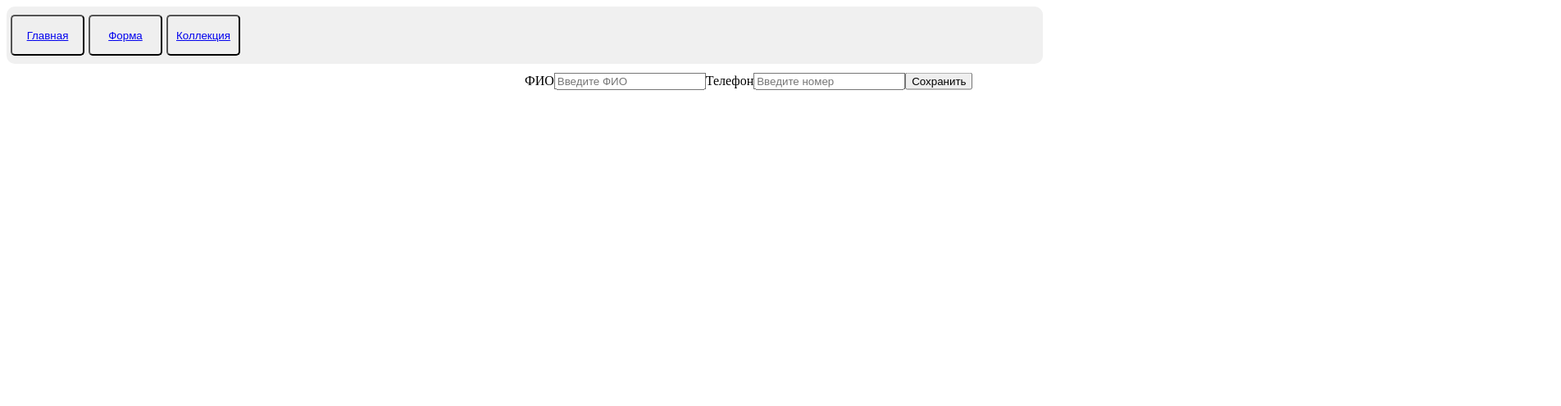
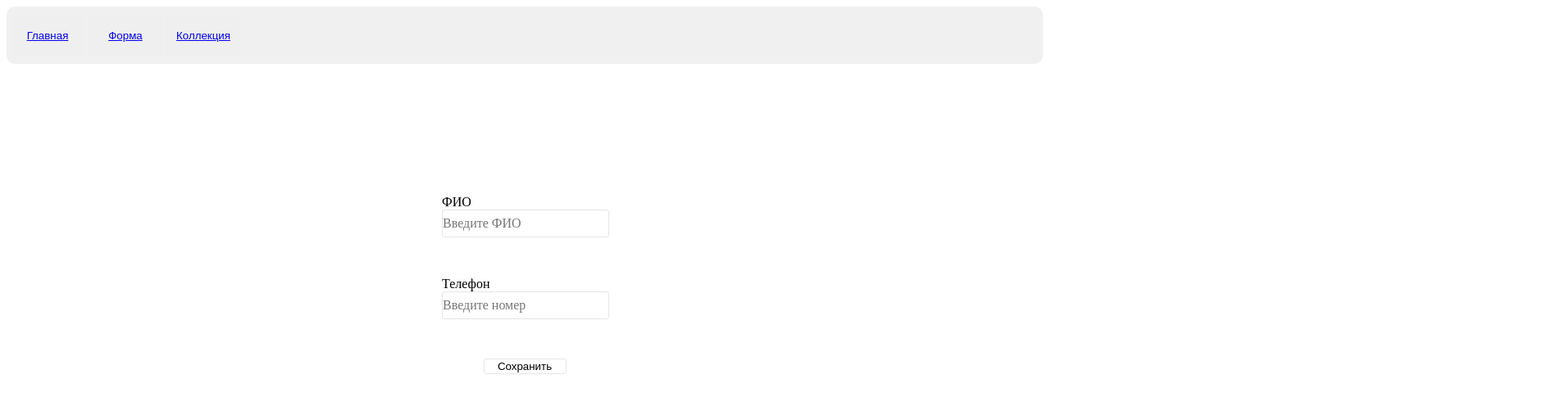
Before and after one commit to gknano/forGeogracom, a React (Create React App) app: page /formpage in a window 1280 px wide. Shown: the top 496 px of the page at 82% size, 1904 px wide, since content can reach past the window. Built offline with nearby package versions, Linux system fonts and the light colour scheme; the HTML template or start-up script is replaced by a standard one.

Commit message:
changed main pages

```diff
--- a/src/Components/Header.js
+++ b/src/Components/Header.js
@@ -1,31 +1,42 @@
 import React from 'react';
-import {Link} from 'react-router-dom';
+import { Link } from 'react-router-dom';
 import styled from '@emotion/styled';
 
 const HeaderStyle = styled.div`
   height: 70px;
-  background: #F0F0F0;
+  background: #f0f0f0;
   border-radius: 10px;
 `;
 
 const Button = styled.button`
   height: 50px;
   width: 90px;
-  border-radius: 5px;
+  border: 0;
   margin-left: 5px;
   margin-top: 10px;
+  &:hover {
+    background-color: #cfcbcb;
+    border: 1px solid rgb(198, 198, 198);
+    box-shadow: 0 1px 2px rgba(0, 0, 0, 0.1);
+  }
 `;
+// для удобства создаем массив статических значений
+const headerArr = [
+  { to: '/', text: 'Главная' },
+  { to: '/formpage', text: 'Форма' },
+  { to: '/collectionpage', text: 'Коллекция' },
+];
 
 const Header = () => {
-  return(
+  return (
     <HeaderStyle>
-      <div>
-        <Button><Link to='/'>Главная</Link></Button>
-        <Button><Link to='/formpage'>Форма</Link></Button>
-        <Button><Link to='/collectionpage'>Коллекция</Link></Button>
-      </div>
+      {headerArr.map(({ to, text }, i) => (
+        <Button key={`header-button${i}`}>
+          <Link to={to}>{text}</Link>
+        </Button>
+      ))}
     </HeaderStyle>
-  )
-}
+  );
+};
 
 export default Header;
--- a/src/Components/Pages/FormPage.js
+++ b/src/Components/Pages/FormPage.js
@@ -1,73 +1,98 @@
-import React from 'react';
+import React, { useState, useEffect } from 'react';
 import styled from '@emotion/styled';
 import toCamelCase from '../../utils/toCamelCase';
 import toPhoneNumber from '../../utils/toPhoneNumber';
+import { PageContainer } from '../PageContainer';
+import { CustomInput } from '../CustomInput';
+import { CustomButton } from '../CustomButton';
+import { setUserInfo, getUserInfo } from '../../utils/selectors';
 
 const FormPageStyle = styled.form`
-    transform: translate(50%,50%);
-    position: absolute
-    top:40%;
-    left: 30%;
+  display: flex;
+  flex-direction: column;
+  row-gap: 3rem;
+  align-items: center;
 `;
 
+const FormPage = () => {
+  // создаем переменные для считывания ФИО и телефона
+  const [state, setState] = useState({
+    userName: '',
+    phoneNumber: '',
+  });
+  // создаем переменную для чтения и изменения массива с пользователями
+  const [userInfo, _setUserInfo] = useState([]);
 
-function FormPage() {
+  // записываем данные из localStorage в локлаьный массив при первом рендере
+  useEffect(() => {
+    let info = getUserInfo();
+    if (info && info.length) _setUserInfo(info);
+  }, []);
 
-    const [state, setState] = React.useState({
-      nameUser: "",
-      phoneNumber: "",
-    })
-
-    function handleChange(evt) {
-        const value = evt.target.value;
+  // слушаем событие onChange и перезаписываем соответствующую переменную
+  const handleChange = (e) => {
+    const { value, name } = e.target;
     setState({
       ...state,
-          [evt.target.name]: value
+      [name]: value,
     });
-    }
+  };
 
-    const setUserInfoToLocalStorage = (props)=> {
   const { userName, phoneNumber } = state;
-        let keyName = 'user_' + localStorage.length;
+
+  const onSubmitHandler = (e) => {
+    // останавливаем дефолтное событие
+    e.preventDefault();
+
+    // преобразовываем ФИО и телефон по заданной маске
     let modifyUserName = toCamelCase(userName);
     let modifyPhoneNumber = toPhoneNumber(phoneNumber);
 
-        localStorage.setItem(
-            keyName,
-            JSON.stringify({
-                modifyUserName,
-                modifyPhoneNumber,
-            })
-        );
+    // нет смысла записывать данные, если обе переменные будут пустые
+    if (modifyUserName || modifyPhoneNumber) {
+      userInfo.push({
+        userName: modifyUserName,
+        phoneNumber: modifyPhoneNumber,
+      });
+      // записываем данные в localStorage
+      setUserInfo(JSON.stringify(userInfo));
+    }
+  };
 
-    }
+  // для удобства записываем статические данные в массив, чтобы потом использовать map
+  let inputArr = [
+    {
+      labelText: 'ФИО',
+      name: 'userName',
+      placeholder: 'Введите ФИО',
+      value: userName,
+    },
+    {
+      labelText: 'Телефон',
+      name: 'phoneNumber',
+      placeholder: 'Введите номер',
+      value: phoneNumber,
+    },
+  ];
   return (
+    // оборачиваем страницу в дефолтный контейнер
+    <PageContainer>
       <FormPageStyle>
-        <label>
-          ФИО
-          <input
+        {inputArr.map((props, i) => (
+          <CustomInput
+            key={`${props.name + i}`}
             type="text"
-            name="userName"
-            placeholder="Введите ФИО"
-            value={state.userName}
+            {...props}
             onChange={handleChange}
           />
-        </label>
-        <label>
-          Телефон
-          <input
-            type="text"
-            name="phoneNumber"
-            placeholder="Введите номер"
-            value={state.phoneNumber}
-            onChange={handleChange}
-          />
-        </label>
-        <label>
-        <button type="submit" onClick={setUserInfoToLocalStorage}>Сохранить</button>
-        </label>
+        ))}
+
+        <CustomButton type="submit" onClick={onSubmitHandler}>
+          {'Сохранить'}
+        </CustomButton>
       </FormPageStyle>
+    </PageContainer>
   );
-}
+};
 
 export default FormPage;
--- a/src/Components/Pages/MainPage.js
+++ b/src/Components/Pages/MainPage.js
@@ -1,18 +1,21 @@
 import React from 'react';
 import styled from '@emotion/styled';
+import { PageContainer } from '../PageContainer';
 
 const MainPageStyle = styled.h1`
-    transform: translate(50%,50%);
-    position: absolute;
-    top:40%;
-    left: 30%;
+  transform: translate(50%, 50%);
+  position: absolute;
+  top: 40%;
+  left: 30%;
 `;
 
-
 const MainPage = () => {
-    return(
-        <MainPageStyle>Добро пожаловать!</MainPageStyle>
-    );
-}
+  return (
+    // оборачиваем страницу в дефолтный контейнер
+    <PageContainer>
+      <MainPageStyle>Добро пожаловать!</MainPageStyle>
+    </PageContainer>
+  );
+};
 
 export default MainPage;
--- a/src/Components/Pages/NoMatchPage.js
+++ b/src/Components/Pages/NoMatchPage.js
@@ -1,7 +1,12 @@
+import { PageContainer } from '../PageContainer';
+
 const NoMatchPage = () => {
-    return(
-        <h3>404 - Not found</h3>
-    );
-}
+  return (
+    // оборачиваем страницу в дефолтный контейнер
+    <PageContainer>
+      <h3>404 - Not found</h3>
+    </PageContainer>
+  );
+};
 
 export default NoMatchPage;
--- a/src/Components/Pages/СollectionPage.js
+++ b/src/Components/Pages/СollectionPage.js
@@ -1,48 +1,14 @@
 import React from 'react';
-import styled from '@emotion/styled';
+import { PageContainer } from '../PageContainer';
+import { Table } from '../Table';
 
-const CollectionPageStyle = styled.table`
-    transform: translate(50%,50%);
-    position: absolute;
-    top:40%;
-    left: 5%;
-    border: 1px solid grey;
-    width: 600px;
-    th {
-        width: 20%;
-    }
-    td:first-child {
-        width: 30%;
-    }
-    th, td {
-        border: 1px solid grey;
-    }
-`;
-
-
-function CollectionPage() {
-
-    const data = JSON.parse(localStorage.getItem('user_0'));
-    console.log(data.modifyUserName, data.modifyPhoneNumber)
-
-    return(
-            <CollectionPageStyle>
-                <thead>
-                    <tr>
-                        <th>ФИО</th>
-                        <th>Телефон</th>
-                        <th>Удалить</th>
-                    </tr>
-                </thead>
-                <tbody>
-                    <tr >
-                        <td>{data.modifyUserName}</td>
-                        <td>{data.modifyPhoneNumber}</td>
-                        <td>2</td>
-                    </tr>
-                </tbody>
-            </CollectionPageStyle>
-        )
-}
+const CollectionPage = () => {
+  return (
+    // оборачиваем страницу в дефолтный контейнер
+    <PageContainer style={{ padding: 0 }}>
+      <Table />
+    </PageContainer>
+  );
+};
 
 export default CollectionPage;
```
Also changed, not shown: 2 other files (tests, documents, lock files or other folders). Lines whose indentation alone changed are shown as unchanged.
